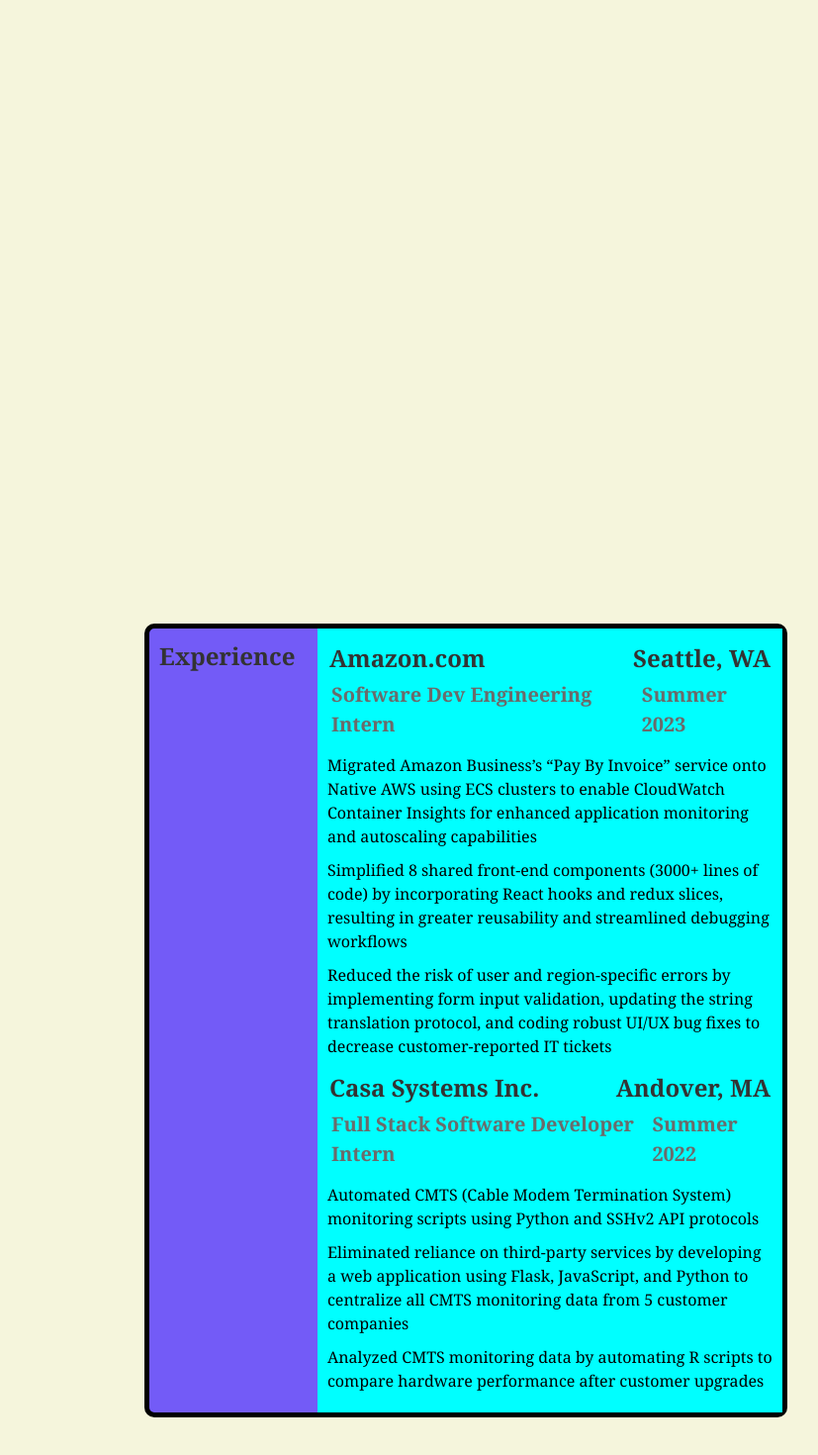
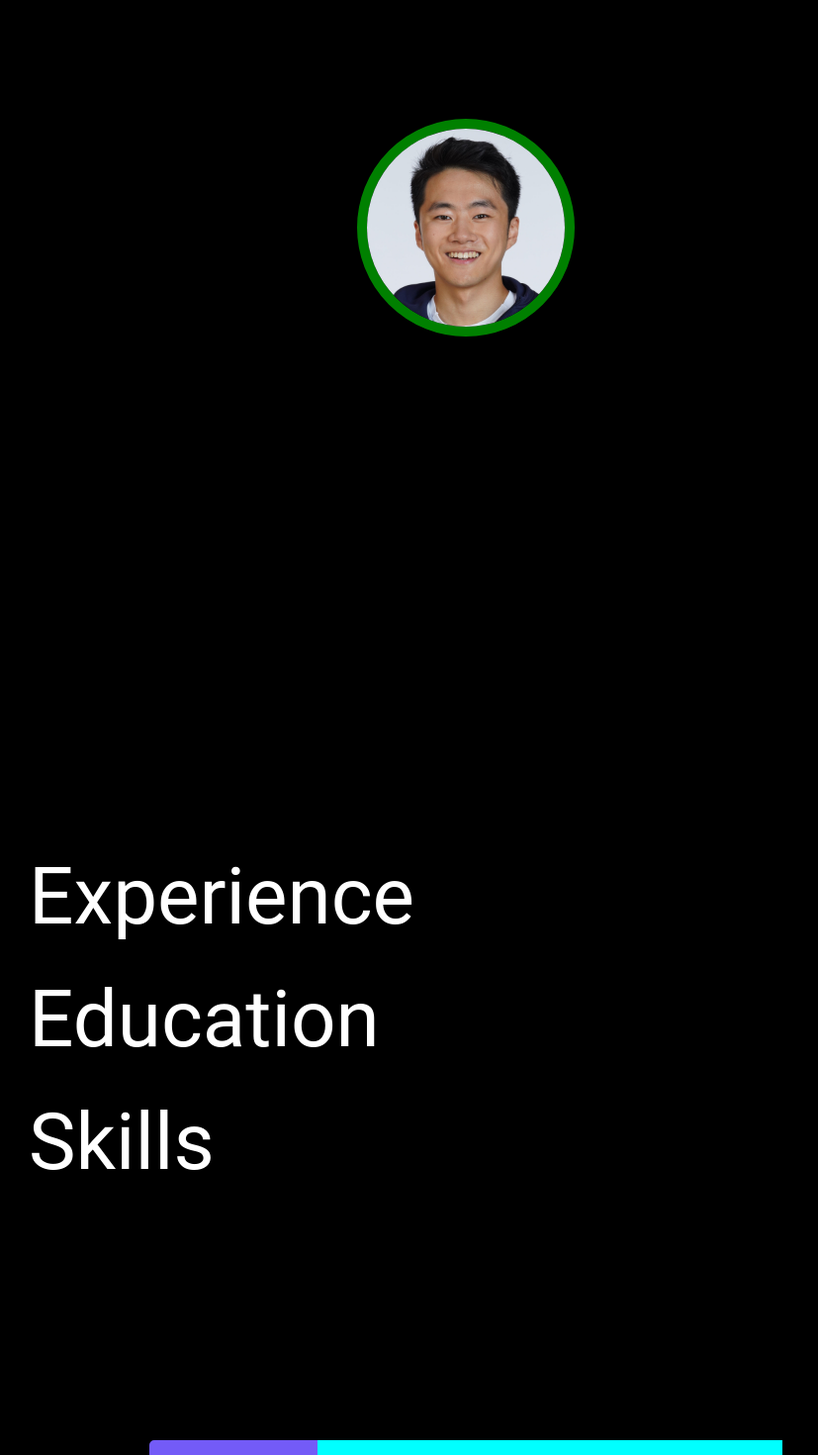
Before and after one commit to ading01/my_website, a React (Create React App) app: page / in a window 1280 px wide. Shown: the part 240-1710 px from the top of the page at 99% size, without its empty margins (169-996 px from the left). Built offline with nearby package versions, Linux system fonts and the light colour scheme.

Commit message:
black theme and profile picture

```diff
--- a/src/App.css
+++ b/src/App.css
@@ -9,12 +9,12 @@
 }
 
 /* Styles for the navbar */
-nav {
-  position: fixed; /* Keeps the navbar at the top */
+
+/* nav {
+  position: fixed;
   width: 100%;
   align-items: right;
-  /* Additional styling for your navbar */
-}
+} */
 
 .navbar {
   display: flex;
@@ -29,3 +29,55 @@
 .resume body {
   padding-top: 300px /* height of your navbar */;
 }
+
+.full-width {
+  width: 100%; /* Sets the width of the div to the full width of the viewport */
+  background-color: black; /* Example background color */
+  color: white; /* Text color */
+  text-align: left; /* Centers the text inside the div */
+  /* padding: 20px 0; Adds padding above and below the text */
+  font: 5rem "Roboto", sans-serif; /* Sets the font size and family */
+  text-indent: 50px;
+}
+
+.full-width ul {
+  list-style: none;
+  background-color: black;
+  padding: 0;
+  margin-left: 10%;
+  margin-right: 10%;
+}
+
+.full-width li {
+  display: block; /* Makes each li a block-level element, which stacks them vertically */
+}
+
+.full-width a {
+  text-decoration: none;
+  color: white;
+  padding: 15px 20px;
+  display: block; /* Ensures the anchors also behave as block-level, filling the full width of the li */
+}
+
+.menu-item {
+  width: 100%;
+  display: inline-block;
+  /* padding: 1em 2em; */
+  text-align: left;
+  color: white;
+  background: black; /* default color */
+
+  /* "to left" / "to right" - affects initial color */
+  background: linear-gradient(to left, black 50%, magenta 50%) right;
+  background-size: 200%;
+  transition: 0.2s ease-out;
+}
+
+.menu-item a {
+  color: white;
+  text-decoration: none;
+}
+
+.menu-item:hover {
+  background-position: left;
+}
--- /dev/null
+++ b/src/components/CircularImage.tsx
@@ -0,0 +1,30 @@
+import React from "react";
+
+interface CircularImageProps {
+  src: string;
+  alt?: string;
+  borderColor?: string;
+  borderWidth?: number;
+  size?: number; // You can define a size for the circular frame
+}
+
+const CircularImage: React.FC<CircularImageProps> = ({
+  src,
+  alt = "",
+  borderColor = "blue",
+  borderWidth = 5,
+  size = 200, // Default size, if not specified
+}) => {
+  const style = {
+    borderRadius: "50%",
+    border: `${borderWidth}px solid ${borderColor}`,
+    width: `${size}px`, // Set a single dimension
+    height: `${size}px`,
+    objectFit: "cover" as "cover", // TypeScript cast for strict typing
+    objectPosition: "center .25px",
+  };
+
+  return <img src={src} alt={alt} style={style} />;
+};
+
+export default CircularImage;
--- a/src/pages/Resume.css
+++ b/src/pages/Resume.css
@@ -3,7 +3,7 @@
   font-size: 1.2rem;
   line-height: 1.5;
   color: #333;
-  background-color: #fff;
+  background-color: black;
   margin: 0;
   padding: 0;
   box-sizing: border-box;
@@ -13,7 +13,7 @@
 .section1 {
   display: flex;
   flex-direction: column;
-  background-color: beige;
+  background-color: black;
   width: 100%;
   min-height: 100vh;
   justify-content: center;
--- a/src/pages/Resume.tsx
+++ b/src/pages/Resume.tsx
@@ -5,6 +5,8 @@
 import SkillsContent from "../content/SkillsContent";
 import ExperienceContent from "../content/ExperienceContent";
 import Ticker from "../components/Ticker/Ticker";
+import FadeInSection from "../ui/FadeInSection";
+import CircularImage from "../components/CircularImage";
 
 interface Word {
   id: number;
@@ -79,18 +81,33 @@
   return (
     <div id="resume" className="resume">
       <Ticker repeatText="Hello, my name is Allan.    " />
-      <div id="home" className="section1" onClick={handleClick}>
-        {/* {words.map((word) => (
-          <div
-            key={word.id}
-            id={`word-${word.id}`}
-            className="word"
-            style={{ left: word.left, top: word.top }}
-          >
-            Hello
+      <div id="home" className="section1">
+        <CircularImage
+          src="../profile_picture.jpeg"
+          alt="Sample Image"
+          borderColor="green"
+          borderWidth={10}
+        ></CircularImage>
+      </div>
+      <FadeInSection>
+        <div id="menu" className="section1">
+          <div className="full-width">
+            <nav>
+              <ul>
+                <li className="menu-item">
+                  <a href="#experience">Experience</a>
+                </li>
+                <li className="menu-item">
+                  <a href="#education">Education</a>
+                </li>
+                <li className="menu-item">
+                  <a href="#skills">Skills</a>
+                </li>
+              </ul>
+            </nav>
           </div>
-        ))} */}
-      </div>
+        </div>
+      </FadeInSection>
       <div id="experience" className="section1">
         <ResumeCard
           section_name="Experience"
```
Also changed, not shown: public/profile_picture.jpeg (added).
